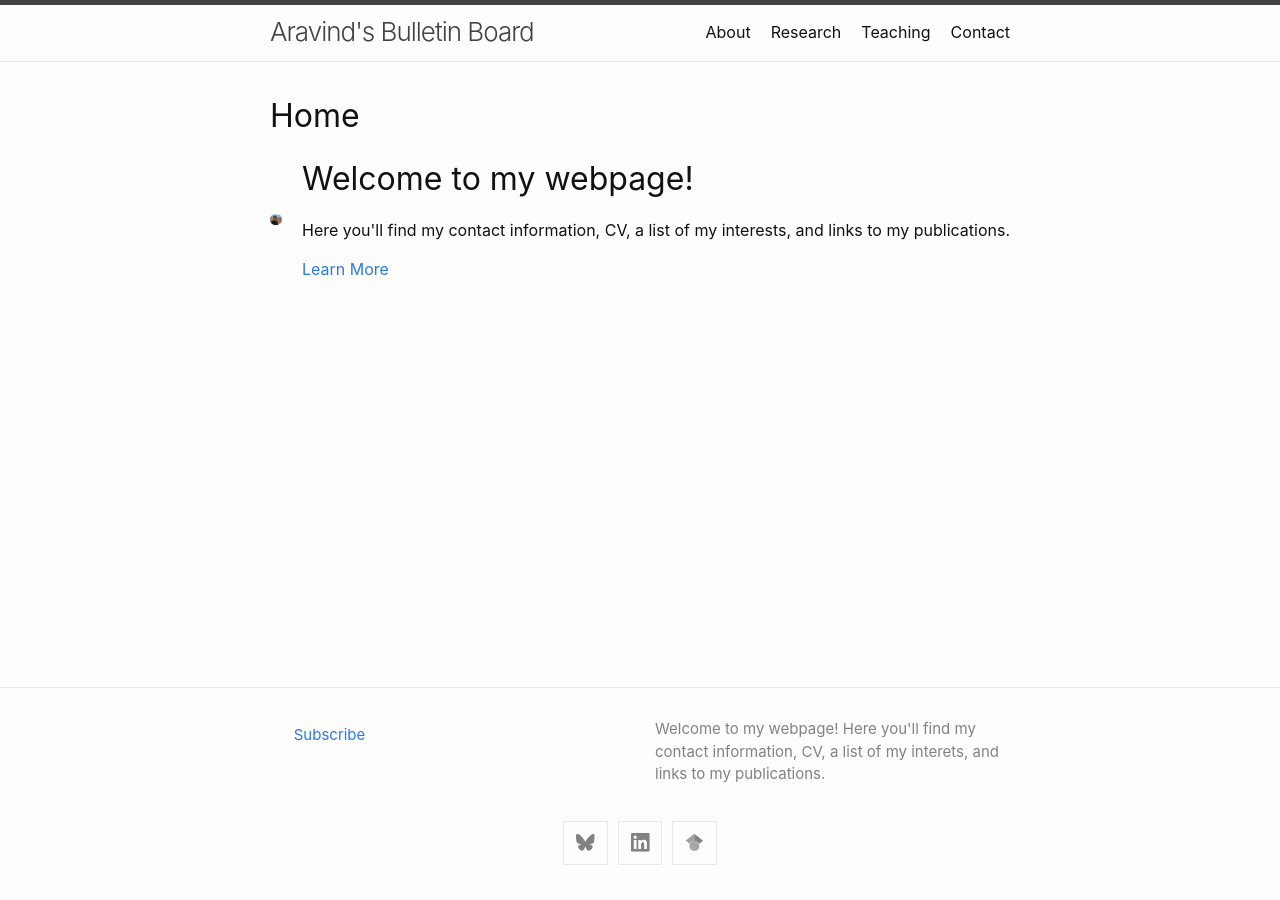
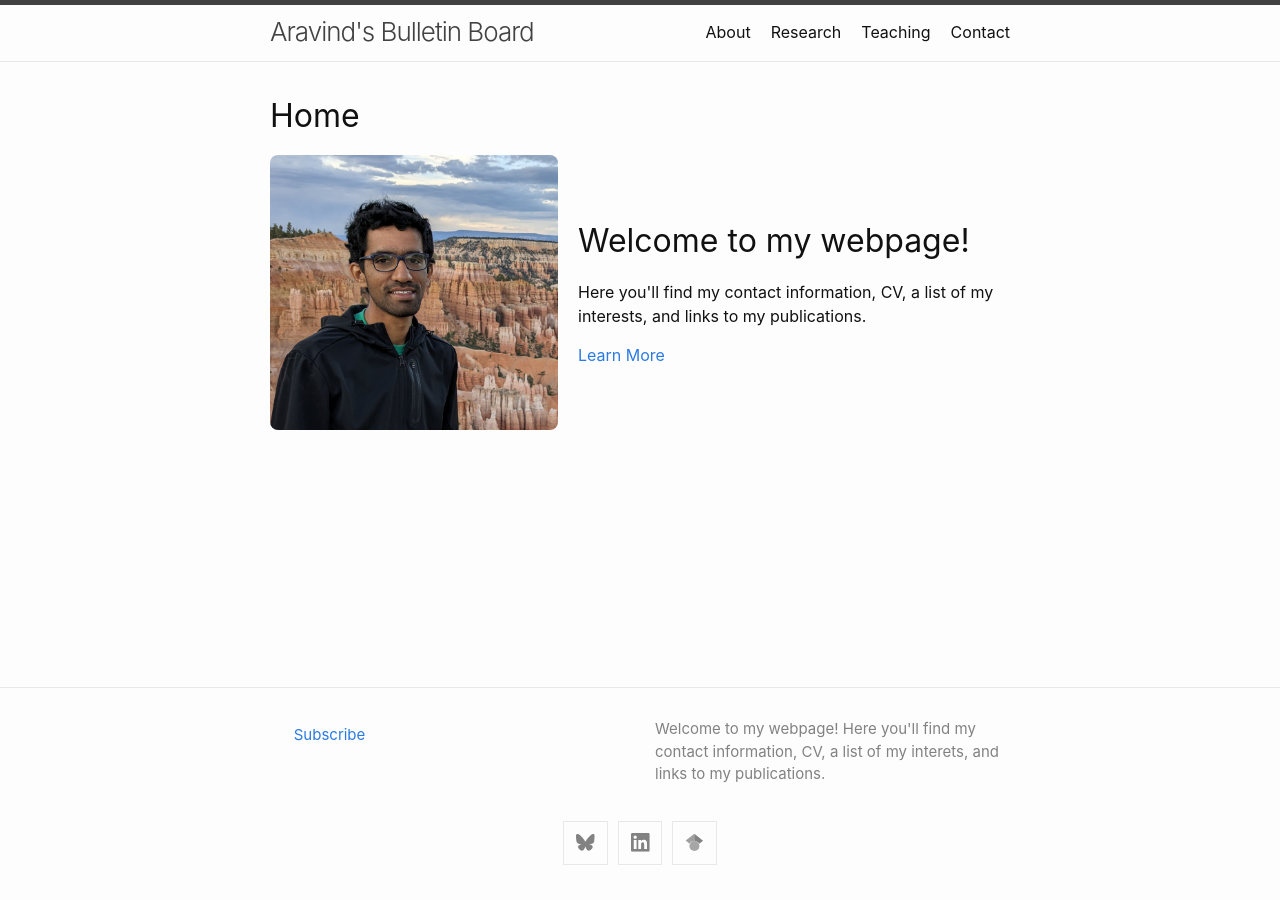
Before and after one commit to karavindrao/aravindrk.github.io, a Jekyll site: the page built from index.markdown, in a window 1280 px wide. Built offline with Jekyll 4.4.1, drawn with Linux system fonts in a browser that asks for light colours.

Commit message:
Update home.html

```diff
--- a/_layouts/home.html
+++ b/_layouts/home.html
@@ -64,7 +64,7 @@ layout: base
 <div class="container" style="display: flex; gap: 20px; align-items: center;">
   <!-- Image Column -->
   <div style="flex: 1;">
-    <img src="/assets/images/ak_bryceCanyon_crop.jpg" alt="Among the Hoodoos" style="width: 100%; max-width: 300px; height: auto; border-radius: 8px;">
+    <img src="/assets/images/ak_bryceCanyon_crop.jpg" alt="Among the Hoodoos" style="width: 3in; max-width: 300px; height: auto; border-radius: 8px;">
   </div>
 
   <!-- Text Column -->
```
